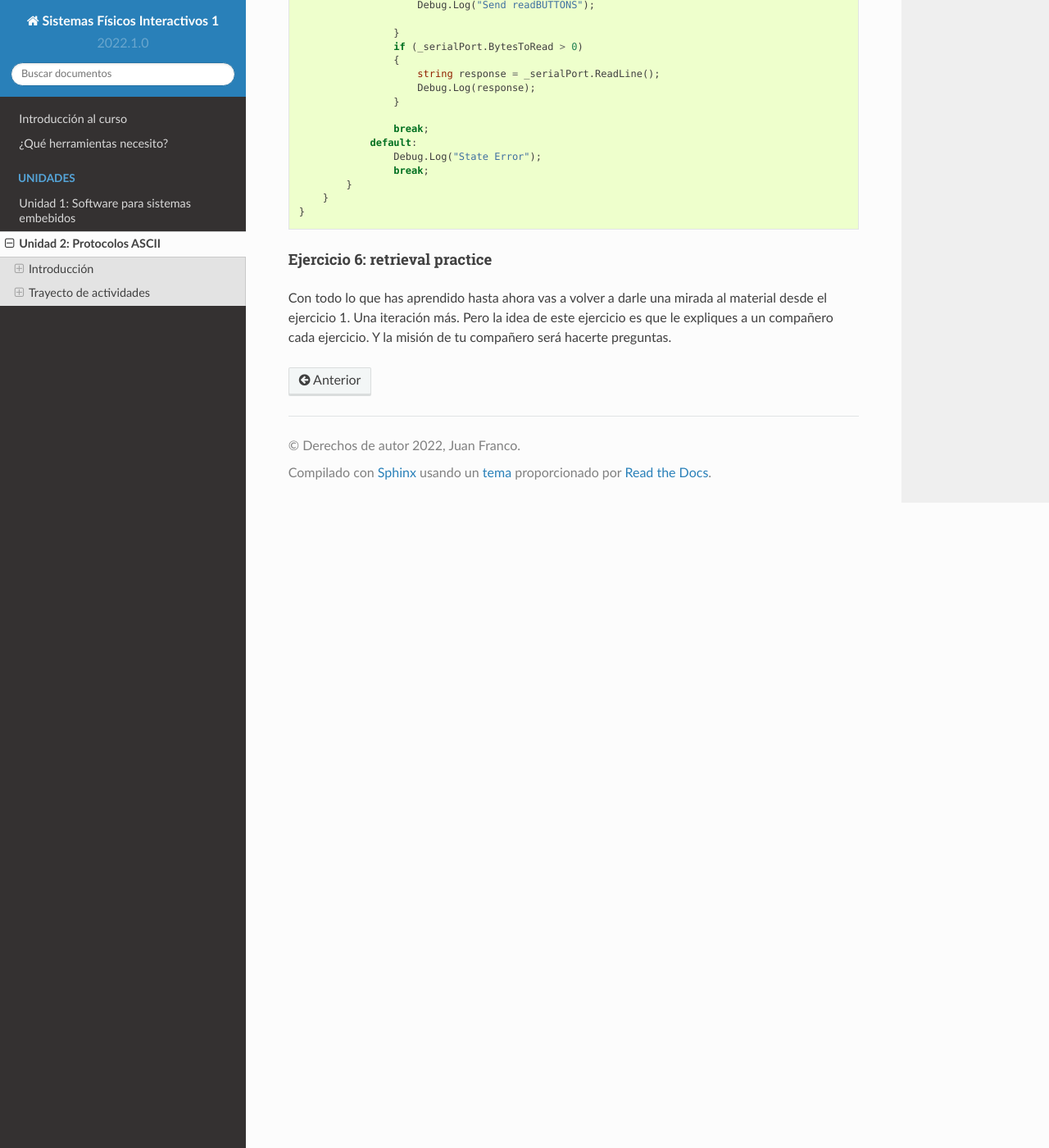
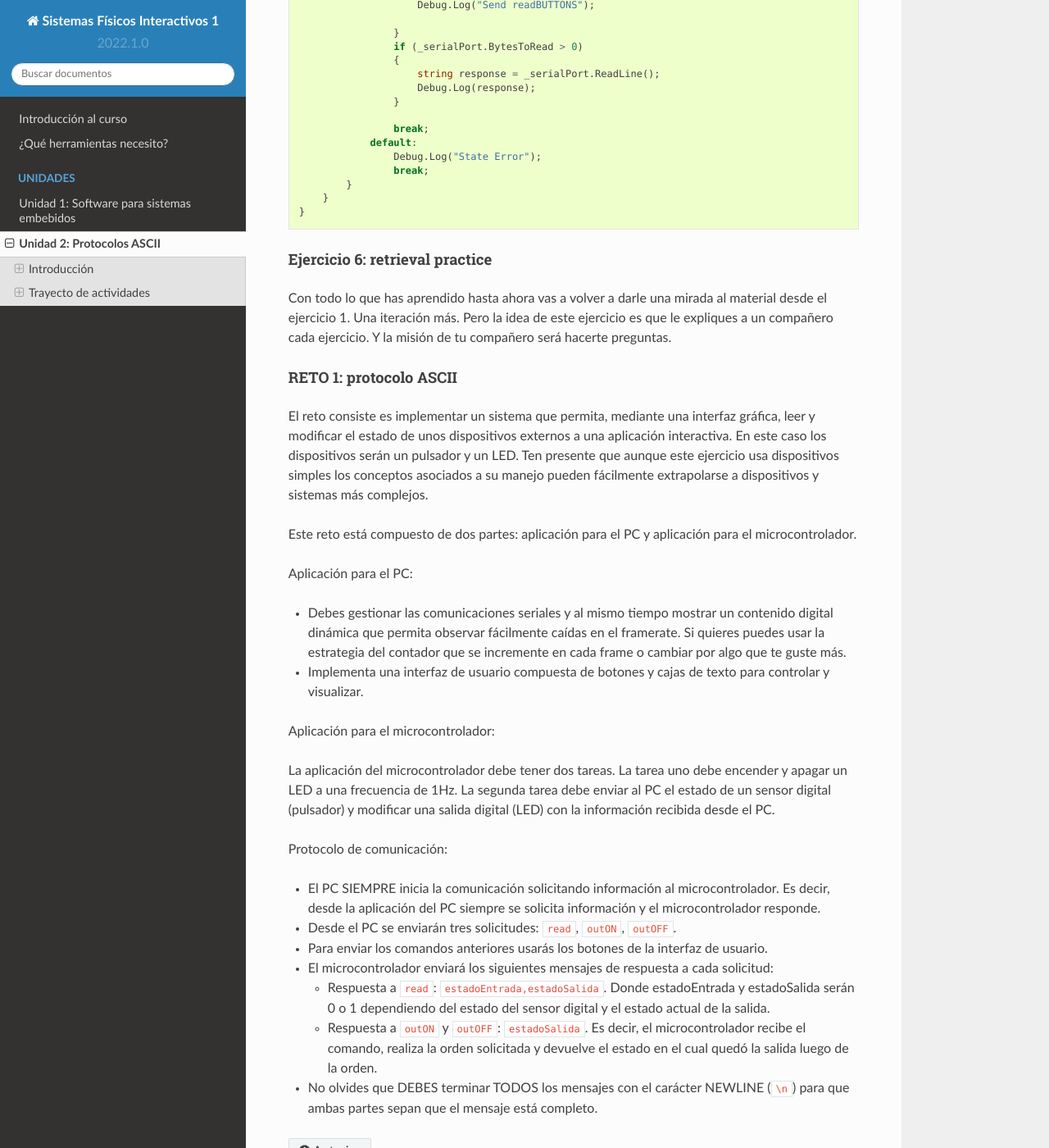
Before and after one commit to juanferfranco/SistemasFisicosInteractivos1, a Sphinx documentation site: the page built from docs/_unidad2/unidad2.rst, in a window 1280 px wide and 1400 px high, scrolled down 11854 px. Shown: the whole window at 82% size. Built offline with Sphinx 7.4.7 and the Read the Docs theme 2.0.0, drawn with Linux system fonts in a browser that asks for light colours; pages that are not in the unit, such as notebooks, are missing from menus.

Commit message:
Add challenge 1 to Unit2

```diff
--- a/docs/_unidad2/unidad2.rst
+++ b/docs/_unidad2/unidad2.rst
@@ -687,183 +687,56 @@ la idea de este ejercicio es que le expliques a un compañero
 cada ejercicio. Y la misión de tu compañero será hacerte preguntas.
 
 
+RETO 1: protocolo ASCII
+^^^^^^^^^^^^^^^^^^^^^^^^^^^^^^^^^^^
+
+El reto consiste es implementar un sistema que permita, mediante una
+interfaz gráfica, leer y modificar el estado de unos dispositivos externos
+a una aplicación interactiva. En este caso los dispositivos serán
+un pulsador y un LED. Ten presente que aunque este ejercicio usa
+dispositivos simples los conceptos asociados a su manejo pueden fácilmente
+extrapolarse a dispositivos y sistemas más complejos.
+
+Este reto está compuesto de dos partes: aplicación para el PC y aplicación para
+el microcontrolador.
+
+Aplicación para el PC:
+
+* Debes gestionar las comunicaciones seriales y al mismo tiempo mostrar
+  un contenido digital dinámica que permita observar fácilmente caídas
+  en el framerate. Si quieres puedes usar la estrategia del contador que
+  se incremente en cada frame o cambiar por algo que te guste más.
+* Implementa una interfaz de usuario compuesta de botones y cajas de texto
+  para controlar y visualizar.
+
+Aplicación para el microcontrolador:
+
+La aplicación del microcontrolador debe tener dos tareas. La tarea uno
+debe encender y apagar un LED a una frecuencia de 1Hz. La segunda tarea
+debe enviar al PC el estado de un sensor digital (pulsador) y modificar
+una salida digital (LED) con la información recibida desde el PC.
+
+Protocolo de comunicación:
+
+* El PC SIEMPRE inicia la comunicación solicitando información al
+  microcontrolador. Es decir, desde la aplicación del PC siempre se solicita
+  información y el microcontrolador responde.
+* Desde el PC se enviarán tres solicitudes: ``read``, ``outON``, ``outOFF``.
+* Para enviar los comandos anteriores usarás los botones
+  de la interfaz de usuario.
+* El microcontrolador enviará los siguientes mensajes de respuesta a cada solicitud:
+
+  * Respuesta a ``read``: ``estadoEntrada,estadoSalida``. Donde estadoEntrada y
+    estadoSalida serán 0 o 1 dependiendo del estado del sensor digital y el estado
+    actual de la salida.
+  * Respuesta a ``outON`` y ``outOFF``: ``estadoSalida``. Es decir, el
+    microcontrolador recibe el comando, realiza la orden solicitada y devuelve
+    el estado en el cual quedó la salida luego de la orden.
+
+* No olvides que DEBES terminar TODOS los mensajes con el carácter NEWLINE (``\n``) para que
+  ambas partes sepan que el mensaje está completo.
+
 ..
-  RETO 2: protocolo ASCII
-  ^^^^^^^^^^^^^^^^^^^^^^^^^^^^^^^^^^^
-
-  Este reto está compuesto de dos partes: aplicación para el PC y aplicación para
-  el microcontrolador.
-
-  Aplicación para el PC:
-
-  * Debe tener dos hilos. Uno de los hilos se debe ejecutar a 10 frames por segundo imprimiendo
-    el valor de un contador que se incrementará cada 100 ms. El otro hilo se debe encargar de las comunicaciones seriales.
-
-  Aplicación para el microcontrolador:
-
-  La aplicación del microcontrolador debe tener dos tareas. La tarea uno debe encender
-  y apagar un LED a una frecuencia de 1Hz. La segunda tarea debe enviar al PC el estado
-  de un sensor digital (pulsador) y modificar una salida digital (LED) con la información
-  recibida desde el PC.
-
-
-  Protocolo de comunicación:
-
-  * El PC SIEMPRE inicia la comunicación solicitando información al microcontrolador. Es decir, desde
-    la aplicación del PC siempre se solicita información y el microcontrolador responde.
-  * Desde el PC se enviarán tres solicitudes: ``read``, ``outON``, ``outOFF``.
-  * Para enviar los comandos anteriores se presionará en el PC las teclas r,i,o respectivamente.
-  * El framerate NO DEBE CAERSE al leer las teclas por tanto debes usar la técnica no
-    bloqueante de lectura del teclado usada en el ejercicio anterior.
-  * El microcontrolador enviará los siguientes mensajes de respuesta a cada solicitud:
-
-    * Respuesta a ``read``: ``estadoPulsador,estadoLED``
-    * Respuesta a ``outON`` y ``outOFF``: ``estadoSalida``. Es decir, el microcontrolador recibe el
-      el comando, realiza la orden solicitada y devuelve el estado en el cual quedó la salida
-      luego de la orden.
-
-  * No olvides que DEBES terminar TODOS los mensajes con el carácter NEWLINE (``\n``) para que
-    ambas partes sepan que el mensaje está completo.
-
-  .. warning:: ALERTA DE SPOILER
-
-    Te dejo aquí una posible solución al problema.
-
-  El código del PC:
-
-  .. code-block:: csharp
-
-      using System;
-      using System.IO.Ports;
-      using System.Threading;
-
-      namespace un2_reto_ej4_2021_20
-      {
-          class Program
-          {
-              static void Main(string[] args)
-              {
-                  int counter = 0;
-
-                  Thread t = new Thread(serialCom);
-                  t.Start();
-
-                  while (true)
-                  {
-                      Console.WriteLine(counter);
-                      counter = (counter + 1);
-                      Thread.Sleep(100);
-                  }
-              }
-
-              static void serialCom()
-              {
-                  SerialPort _serialPort = new SerialPort(); ;
-                  _serialPort.PortName = "/dev/ttyUSB0";
-                  _serialPort.BaudRate = 115200;
-                  _serialPort.DtrEnable = true;
-                  _serialPort.Open();
-
-                  while (true)
-                  {
-                      if (Console.KeyAvailable == true)
-                      {
-                          ConsoleKeyInfo key;
-                          key = Console.ReadKey(true);
-
-                          if (key.Key == ConsoleKey.R)
-                          {
-                              _serialPort.WriteLine("read");
-                              string message = _serialPort.ReadLine();
-                              Console.WriteLine(message);
-
-                          }else if (key.Key == ConsoleKey.I)
-                          {
-                              _serialPort.WriteLine("outON");
-                              string message = _serialPort.ReadLine();
-                              Console.WriteLine(message);
-
-                          }else if (key.Key == ConsoleKey.O)
-                          {
-                              _serialPort.WriteLine("outOFF");
-                              string message = _serialPort.ReadLine();
-                              Console.WriteLine(message);
-                          }
-                      }
-                  }
-              }
-          }
-      }
-
-
-  El código del microcontrolar:
-
-  .. code-block:: cpp
-
-    #define DIGITAL_IN 32
-    #define DIGITAL_OUT 25
-    #define LED 14
-
-    void setup() {
-
-      Serial.begin(115200);
-      pinMode(DIGITAL_IN, INPUT_PULLUP);
-      digitalWrite(DIGITAL_OUT, true);
-      pinMode(DIGITAL_OUT, OUTPUT);
-      pinMode(LED, OUTPUT);
-    }
-
-
-    void Task1() {
-      static uint32_t previousMillis = 0;
-      const uint32_t interval = 500;
-      static bool ledState = false;
-
-      uint32_t currentMillis = millis();
-
-      if ( (currentMillis - previousMillis) >= interval) {
-        previousMillis = currentMillis;
-
-        if (ledState == false) {
-          ledState = true;
-        } else {
-          ledState = false;
-        }
-        digitalWrite(LED, ledState);
-      }
-    }
-
-    void Task2() {
-      static bool outState = false;
-
-
-      if (Serial.available() > 0) {
-        String dato = Serial.readStringUntil('\n');
-        if(dato == "read"){
-          Serial.print(digitalRead(DIGITAL_IN)); // se envía un 0 o un 1
-          Serial.print(',');
-          Serial.print(outState);
-          Serial.print('\n');
-
-        }else if(dato == "outOFF"){
-          outState = false;
-          digitalWrite(DIGITAL_OUT,!outState);
-          Serial.print(outState);
-          Serial.print('\n');
-        }else if(dato == "outON"){
-          outState = true;
-          digitalWrite(DIGITAL_OUT,!outState);
-          Serial.print(outState);
-          Serial.print('\n');
-        }
-      }
-    }
-
-    void loop() {
-      Task1();
-      Task2();
-    }
-
   Evaluación de la unidad
   --------------------------
 
```
